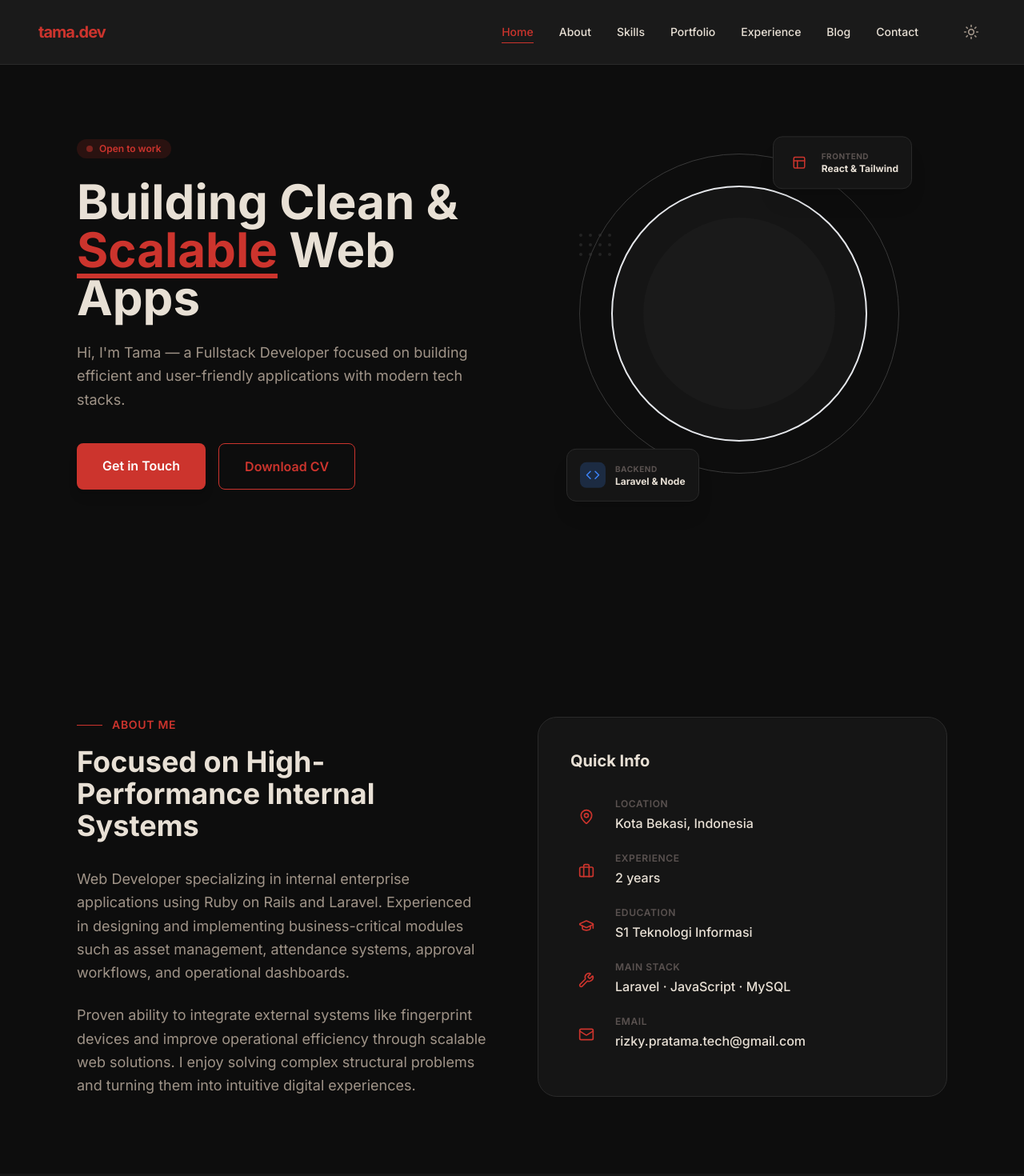
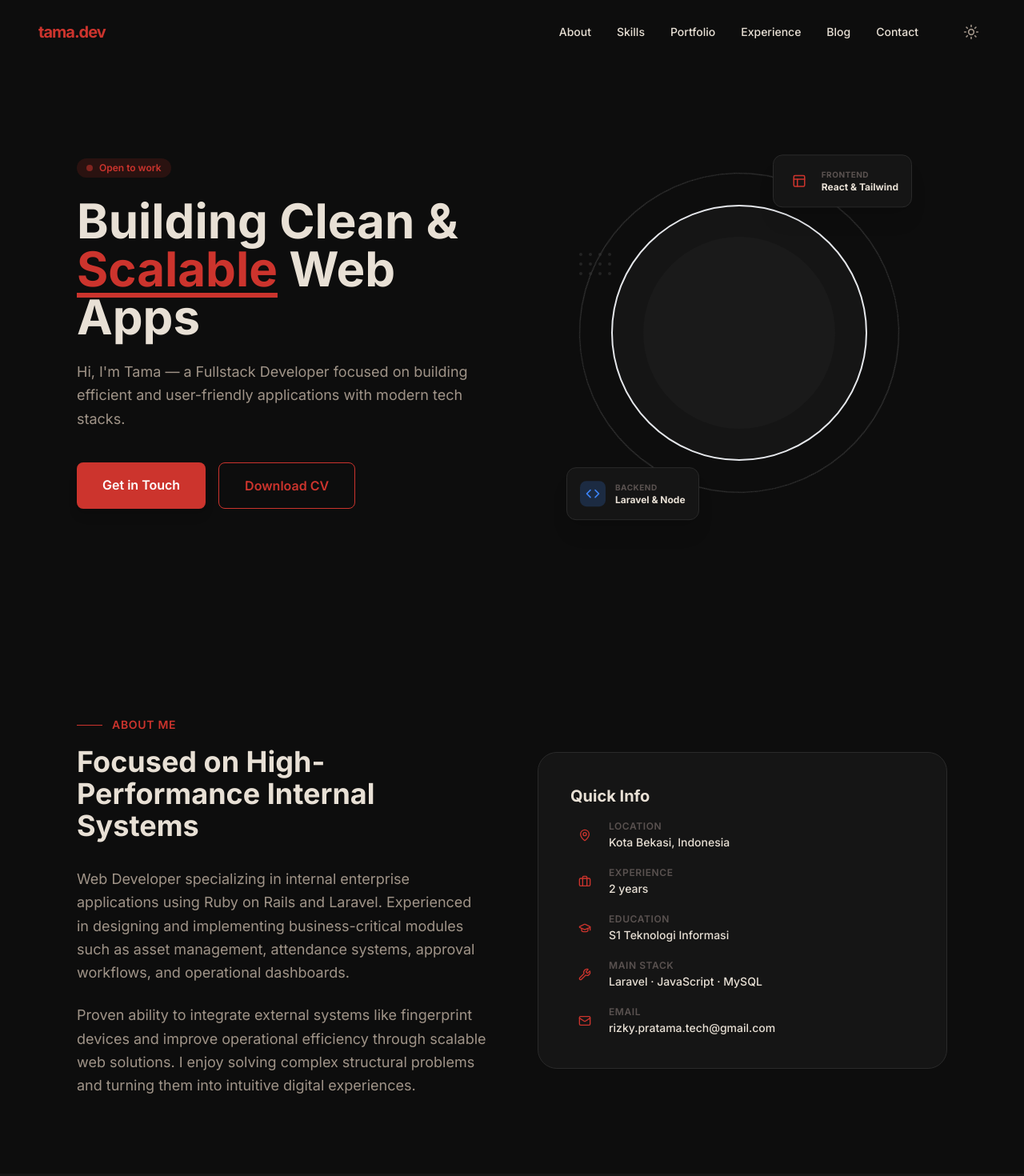
Before and after one commit to rizkypratam4/portofolio, a React (Vite) app: page / in a window 1280 px wide. Shown: the top 1470 px of the page at 80% size. Built offline with nearby package versions, Linux system fonts and the light colour scheme.

Commit message:
fix layouting padiing and margin

```diff
--- a/src/App.tsx
+++ b/src/App.tsx
@@ -24,10 +24,12 @@ export default function App() {
   const [isMenuOpen, setIsMenuOpen] = useState(false);
   const [activeSection, setActiveSection] = useState('home');
   const [showScrollTop, setShowScrollTop] = useState(false);
+  const [isScrolled, setIsScrolled] = useState(false);
 
   useEffect(() => {
     const handleScroll = () => {
       setShowScrollTop(window.scrollY > 400);
+      setIsScrolled(window.scrollY > 10);
 
       const sections = ['home', 'about', 'skills', 'portfolio', 'experience', 'blog', 'contact'];
       for (const section of sections) {
@@ -56,7 +58,6 @@ export default function App() {
   const toggleTheme = () => setIsDarkMode(!isDarkMode);
 
   const navLinks = [
-    { name: 'Home', href: '#home', id: 'home' },
     { name: 'About', href: '#about', id: 'about' },
     { name: 'Skills', href: '#skills', id: 'skills' },
     { name: 'Portfolio', href: '#portfolio', id: 'portfolio' },
@@ -75,7 +76,11 @@ export default function App() {
   return (
     <div className="min-h-screen bg-base text-primary selection:bg-accent selection:text-white">
       {/* Navbar */}
-      <nav className={`fixed top-0 left-0 w-full z-50 bg-elevated border-b border-color transition-all duration-300`}>
+      <nav className={`fixed top-0 left-0 w-full z-50 transition-all duration-300 ${
+        isScrolled
+          ? 'bg-elevated border-b border-color'
+          : 'bg-transparent border-b border-transparent'
+      }`}>
         <div className="max-w-7xl mx-auto px-6 md:px-12 h-20 flex items-center justify-between">
           <div className="flex items-center gap-2">
             <a href="#home" className="text-xl font-bold text-accent tracking-tighter">
@@ -84,7 +89,7 @@ export default function App() {
           </div>
 
           {/* Desktop Nav */}
-          <div className="hidden md:flex items-center gap-8">
+          <div className="hidden md:flex items-center gap-4 lg:gap-8">
             {navLinks.map((link) => (
               <a
                 key={link.id}
@@ -154,8 +159,8 @@ export default function App() {
       </nav>
 
       {/* Hero Section */}
-      <section id="home" className="min-h-screen flex items-center section-padding pt-32 md:pt-20">
-        <div className="max-w-7xl mx-auto w-full grid md:grid-cols-2 gap-12 items-center">
+      <section id="home" className="min-h-screen flex items-center section-padding !pt-28 md:!pt-32">
+        <div className="max-w-7xl mx-auto w-full grid grid-cols-1 lg:grid-cols-2 gap-12 items-center">
           <motion.div
             initial={{ opacity: 0, x: -30 }}
             animate={{ opacity: 1, x: 0 }}
@@ -192,7 +197,7 @@ export default function App() {
             initial={{ opacity: 0, scale: 0.9 }}
             animate={{ opacity: 1, scale: 1 }}
             transition={{ duration: 1 }}
-            className="hidden md:flex justify-center relative"
+            className="flex justify-center relative"
           >
             <div className="relative w-80 h-80 md:w-[400px] md:h-[400px] flex items-center justify-center">
               {/* Background radial glow */}
@@ -251,7 +256,7 @@ export default function App() {
 
       {/* About Section */}
       <section id="about" className="section-padding bg-base">
-        <div className="max-w-7xl mx-auto grid md:grid-cols-2 gap-16">
+        <div className="max-w-7xl mx-auto grid grid-cols-1 lg:grid-cols-2 gap-16 items-start">
           <motion.div {...fadeIn}>
             <div className="section-label">About me</div>
             <h2 className="text-3xl md:text-4xl font-bold mb-8 text-primary">Focused on High-Performance Internal Systems</h2>
@@ -267,10 +272,10 @@ export default function App() {
 
           <motion.div
             {...fadeIn}
-            className="bg-bg-surface border border-color rounded-3xl p-8 md:p-10"
+            className="bg-bg-surface border border-color rounded-3xl p-6 md:p-10 lg:mt-[2.75rem]"
           >
-            <h3 className="text-xl font-bold mb-8 text-primary">Quick Info</h3>
-            <div className="space-y-6">
+            <h3 className="text-xl font-bold mb-4 text-primary">Quick Info</h3>
+            <div className="space-y-5">
               {[
                 { icon: MapPin, label: 'Location', value: 'Kota Bekasi, Indonesia' },
                 { icon: Briefcase, label: 'Experience', value: '2 years' },
@@ -278,13 +283,13 @@ export default function App() {
                 { icon: Wrench, label: 'Main Stack', value: 'Laravel · JavaScript · MySQL' },
                 { icon: Mail, label: 'Email', value: 'rizky.pratama.tech@gmail.com' },
               ].map((info, idx) => (
-                <div key={idx} className="flex items-start gap-4">
-                  <div className="mt-1 w-10 h-10 rounded-lg bg-bg-muted flex items-center justify-center text-accent">
-                    <info.icon size={20} />
+                <div key={idx} className="flex items-center gap-3">
+                  <div className="shrink-0 w-9 h-9 rounded-lg bg-bg-muted flex items-center justify-center text-accent">
+                    <info.icon size={16} />
                   </div>
-                  <div>
-                    <div className="text-xs text-muted font-semibold uppercase tracking-wider mb-1">{info.label}</div>
-                    <div className="text-primary font-medium">{info.value}</div>
+                  <div className="min-w-0 flex-1">
+                    <div className="text-xs text-muted font-semibold uppercase tracking-wider mb-0.5">{info.label}</div>
+                    <div className="text-primary font-medium text-sm truncate">{info.value}</div>
                   </div>
                 </div>
               ))}
@@ -339,7 +344,7 @@ export default function App() {
               className="flex flex-col items-center"
             >
               <div className="mb-6">
-                <span className="text-xs font-bold uppercase tracking-[0.2em] text-text-muted px-4 py-1.5 border border-border-color/50 rounded-full bg-bg-surface/50">
+                <span className="text-xs font-bold uppercase tracking-[0.2em]  px-4 py-1.5 border border-border-color/50 rounded-full bg-bg-surface/50">
                   {group.category}
                 </span>
               </div>
@@ -405,7 +410,7 @@ export default function App() {
               <motion.div
                 key={idx}
                 {...fadeIn}
-                className="group flex flex-col bg-bg-surface border border-border-color rounded-[2.5rem] overflow-hidden card-hover"
+                className="group flex flex-col bg-bg-surface border border-border-color rounded-[1rem] overflow-hidden card-hover"
               >
                 <div className="h-64 overflow-hidden relative">
                   <div className="absolute inset-0 bg-gradient-to-t from-bg-surface to-transparent z-10 opacity-60"></div>
@@ -417,7 +422,7 @@ export default function App() {
                   </div>
                 </div>
 
-                <div className="p-8 md:p-10 pt-0 -mt-10 relative z-20">
+                <div className="pt-8 md:px-2 md:pt-8 pt-0 -mt-10 relative z-20">
                   <div className="rounded-3xl p-8">
                     <h3 className="text-2xl font-bold mb-4 text-primary group-hover:text-accent transition-colors">
                       {project.title}
@@ -427,9 +432,9 @@ export default function App() {
                       {project.description}
                     </p>
 
-                    <div className="flex flex-wrap gap-2 mb-8">
+                    <div className="flex flex-wrap gap-4 mb-8">
                       {project.tech.map((t, i) => (
-                        <span key={i} className="text-[10px] font-bold uppercase tracking-wider px-3 py-1 bg-bg-muted text-text-muted rounded-full border border-border-color/30">
+                        <span key={i} className="text-[10px] font-bold uppercase tracking-wider px-3 py-1 bg-bg-muted  rounded-full border border-border-color/30">
                           {t}
                         </span>
                       ))}
@@ -522,22 +527,21 @@ export default function App() {
                 <div className="absolute -left-10 top-10 w-4 h-4 bg-accent rounded-full border-4 border-bg-surface z-10 md:hidden shadow-lg shadow-accent/50"></div>
                 <div className="absolute -left-8 top-0 bottom-0 w-px bg-border-strong md:hidden"></div>
 
-                <div className={`w-full md:w-5/12 ${idx % 2 === 0 ? 'md:text-right' : 'md:text-left'}`}>
+                <div className={`w-full md:w-[45%] ${idx % 2 === 0 ? 'md:text-right md:pr-8 lg:pr-14' : 'md:text-left md:pl-8 lg:pl-14'}`}>
                   <div className={`flex flex-col ${idx % 2 === 0 ? 'md:items-end' : 'md:items-start'} mb-2`}>
-                   <h3 className="text-xl font-bold text-primary">{exp.role}</h3>
-                   <span className="mt-1 px-2 py-0.5 rounded bg-bg-muted text-text-muted text-[10px] font-bold uppercase tracking-wider w-fit">
-                    {exp.badge}
-                   </span>
+                    <h3 className="text-xl font-bold text-primary">{exp.role}</h3>
+                    <span className="mt-1 px-2 py-0.5 rounded bg-bg-muted text-text-muted text-[10px] font-bold uppercase tracking-wider w-fit" style={{ border: '1px solid var(--border-strong)' }}>
+                      {exp.badge}
+                    </span>
                   </div>
-                  <div className="text-accent font-bold mb-1">{exp.company}</div>
-                  <div className="text-text-muted text-sm flex items-center gap-2 mb-4 justify-start md:justify-start">
-                    <span className={`inline-flex items-center gap-1 ${idx % 2 === 0 ? 'md:flex-row-reverse' : 'flex-row'}`}>
-                      {exp.period} · {exp.location}
-                    </span>
+                  <div className="text-accent font-bold mb-2">{exp.company}</div>
+                  <div className={`flex flex-col gap-0.5 text-sm text-text-muted ${idx % 2 === 0 ? 'md:items-end' : 'md:items-start'}`}>
+                    <span>{exp.period}</span>
+                    <span>{exp.location}</span>
                   </div>
                 </div>
 
-                <div className="w-full md:w-5/12">
+                <div className={`w-full md:w-[45%] ${idx % 2 === 0 ? 'md:pl-8 lg:pl-14' : 'md:pr-8 lg:pr-14'}`}>
                   <div className="p-6 bg-bg-elevated border border-color rounded-2xl shadow-sm">
                     <ul className="space-y-3">
                       {exp.bullets.map((bullet, i) => (
@@ -596,9 +600,8 @@ export default function App() {
               <motion.article
                 key={idx}
                 {...fadeIn}
-                className="group flex flex-col p-8 bg-bg-surface border border-color rounded-3xl card-hover relative"
+                className="group flex flex-col p-8 bg-bg-surface border border-color border-t-2 border-t-accent/20 hover:border-t-accent rounded-3xl card-hover relative overflow-hidden transition-colors duration-300"
               >
-                <div className="absolute top-0 left-0 w-full h-[2px] bg-accent/20 group-hover:bg-accent transition-colors duration-300"></div>
 
                 <div className="flex items-center justify-between mb-6">
                   <span className={`px-3 py-1 rounded-full text-[10px] font-bold uppercase tracking-wider ${
@@ -632,7 +635,7 @@ export default function App() {
 
       {/* Contact Section */}
       <section id="contact" className="section-padding bg-surface">
-        <div className="max-w-7xl mx-auto grid md:grid-cols-2 gap-16">
+        <div className="max-w-7xl mx-auto grid grid-cols-1 lg:grid-cols-2 gap-16">
           <motion.div {...fadeIn}>
             <div className="section-label">Contact</div>
             <h2 className="text-3xl md:text-5xl font-bold mb-6 text-primary">Let's get in touch</h2>
@@ -665,7 +668,7 @@ export default function App() {
             className="bg-bg-elevated border border-color rounded-3xl p-8 md:p-10 shadow-2xl shadow-black/5"
           >
             <form className="space-y-5" onSubmit={(e) => e.preventDefault()}>
-              <div className="grid grid-cols-2 gap-5">
+              <div className="grid grid-cols-1 md:grid-cols-2 gap-5">
                 <div className="space-y-2">
                   <label className="text-xs font-bold uppercase tracking-widest text-muted ml-1">Name</label>
                   <input
@@ -762,7 +765,7 @@ export default function App() {
             animate={{ opacity: 1, scale: 1 }}
             exit={{ opacity: 0, scale: 0 }}
             onClick={() => window.scrollTo({ top: 0, behavior: 'smooth' })}
-            className="fixed bottom-10 right-10 w-12 h-12 bg-accent text-white rounded-full flex items-center justify-center shadow-2xl hover:bg-accent-hover transition-colors z-40"
+            className="fixed bottom-6 right-6 w-12 h-12 bg-accent text-white rounded-full flex items-center justify-center shadow-2xl hover:bg-accent-hover transition-colors z-40"
           >
             <ChevronUp size={24} />
           </motion.button>
```
Also changed, not shown: 1 other file (tests, documents, lock files or other folders).
